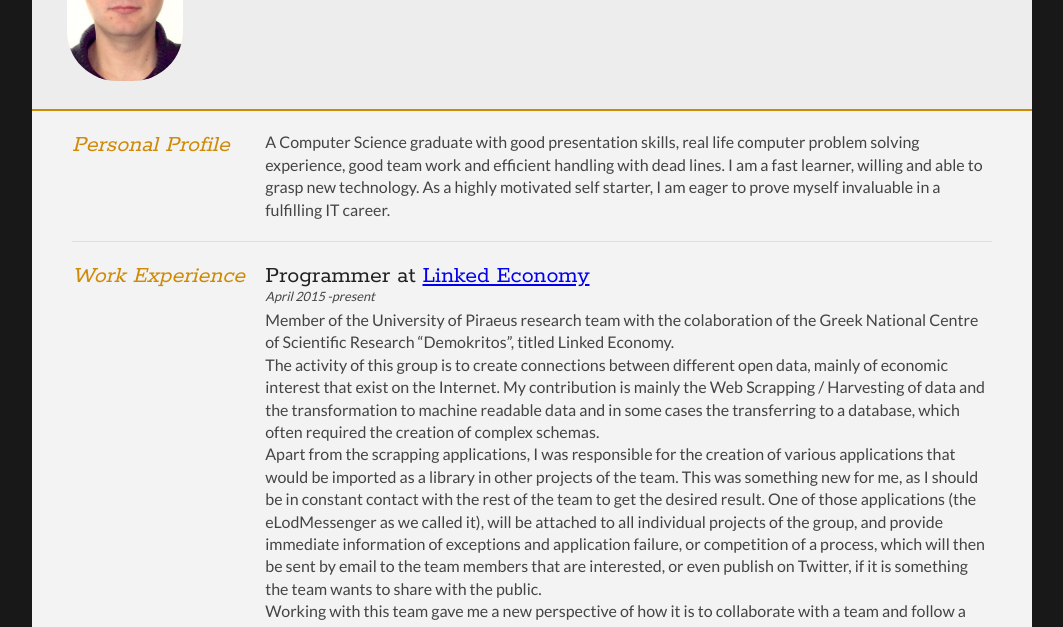
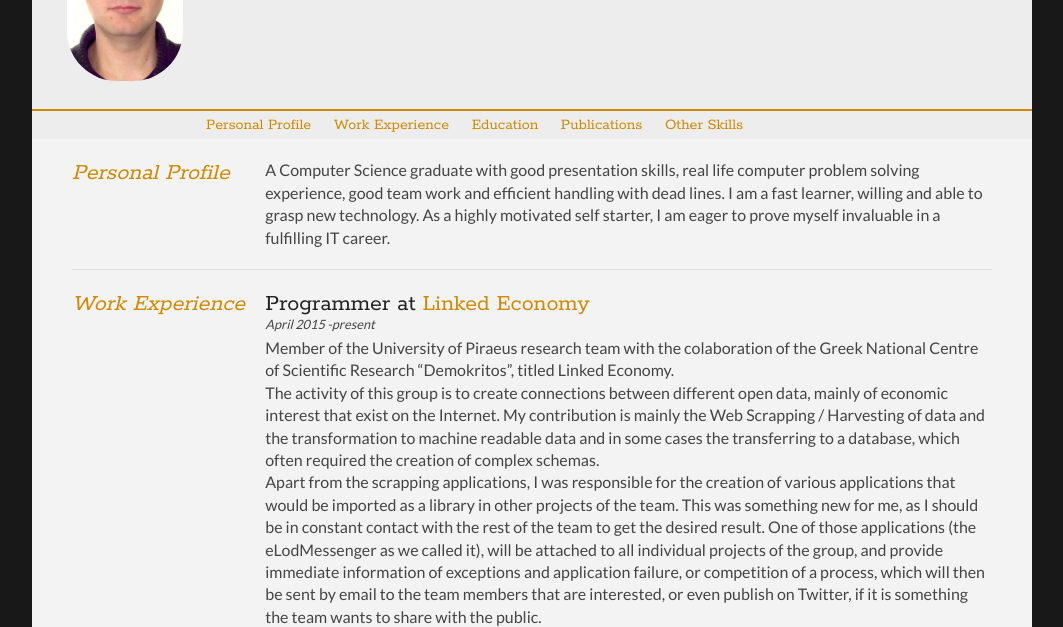
Before and after one commit to skaros/skaros.github.io, a plain HTML site: page index.html in a window 1280 px wide. Shown: the part 160-787 px from the top of the page, without its empty margins (108-1171 px from the left). Drawn offline with Linux system fonts and the light colour scheme.

Commit message:
change formating

```diff
--- a/index.html
+++ b/index.html
@@ -35,13 +35,24 @@
 				<li> skarosi@hotmail.com</li>
 			</ul>
 		</div>
+
 		<div class="clear"></div>
 	</div>
+		<div class="breadcums">
+<div id="bread" >
+<a href="#personalProfile" style="padding: 9px">Personal Profile</a>
+<t>
+ <a href="#WorkExperience"  style="padding: 9px">Work Experience </a>
+ <a href="#Education" style="padding: 9px">Education</a>
+ <a href="#Publications" style="padding: 9px">Publications</a>
+ <a href="#OtherSkills" style="padding: 9px">Other Skills</a>
 
+</div>
+</div>
 	<div id="mainArea" class="quickFade delayFive">
 		<section>
 			<article>
-				<div class="sectionTitle">
+				<div class="sectionTitle" id="personalProfile">
 					<h1>Personal Profile</h1>
 				</div>
 
@@ -54,7 +65,7 @@
 
 
 		<section>
-			<div class="sectionTitle">
+			<div class="sectionTitle" id="WorkExperience">
 				<h1>Work Experience</h1>
 			</div>
 
@@ -157,7 +168,7 @@ I also had the chance of creating a Visual Basic application, with a PostgreSQL
 		-->
 
 		<section>
-			<div class="sectionTitle">
+			<div class="sectionTitle" id="Education">
 				<h1>Education</h1>
 			</div>
 
@@ -232,7 +243,7 @@ I also had the chance of creating a Visual Basic application, with a PostgreSQL
 			<div class="clear"></div>
 
 		</section>
-	<section><div class="sectionTitle">
+	<section><div class="sectionTitle" id="Publications">
 				<h1>Publications</h1>
 			</div>
 
@@ -250,7 +261,7 @@ I also had the chance of creating a Visual Basic application, with a PostgreSQL
 
 
 		<section>
-			<div class="sectionTitle">
+			<div class="sectionTitle" id="OtherSkills">
 				<h1>Other skills and competences</h1>
 			</div>
 
--- a/style.css
+++ b/style.css
@@ -7,6 +7,16 @@ padding:0;
 vertical-align:baseline;
 
 }
+a {
+    text-decoration: none;
+color:#cf8a05;
+}
+
+a:visited {
+    text-decoration: none;
+color:#946302;
+}
+
 
 article,aside,details,figcaption,figure,footer,header,hgroup,menu,nav,section {
 display:block;
@@ -34,6 +44,16 @@ p {
 	padding: 25px 35px;
 	border-bottom: 2px solid #cf8a05;
 	background: #ededed;
+}
+.breadcums{
+padding: 5px 165px;
+	border-bottom: 2px solid #cf8a05;
+	background: #ededed;
+
+border:0;
+font:inherit;
+font-size:100%;color: #222;
+	font-family: 'Rokkitt', Helvetica, Arial, sans-serif;
 }
 
 #name h1 {
```
